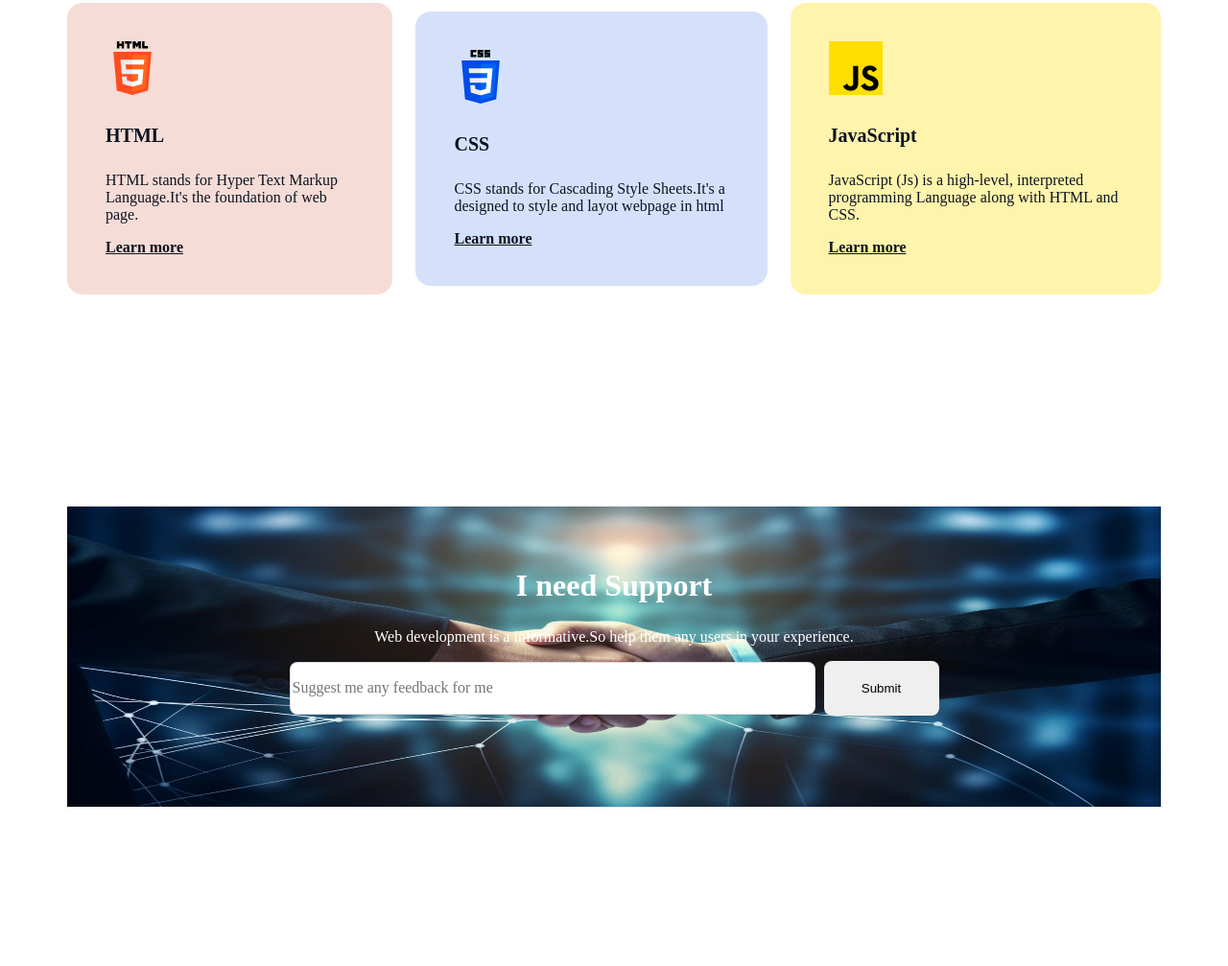
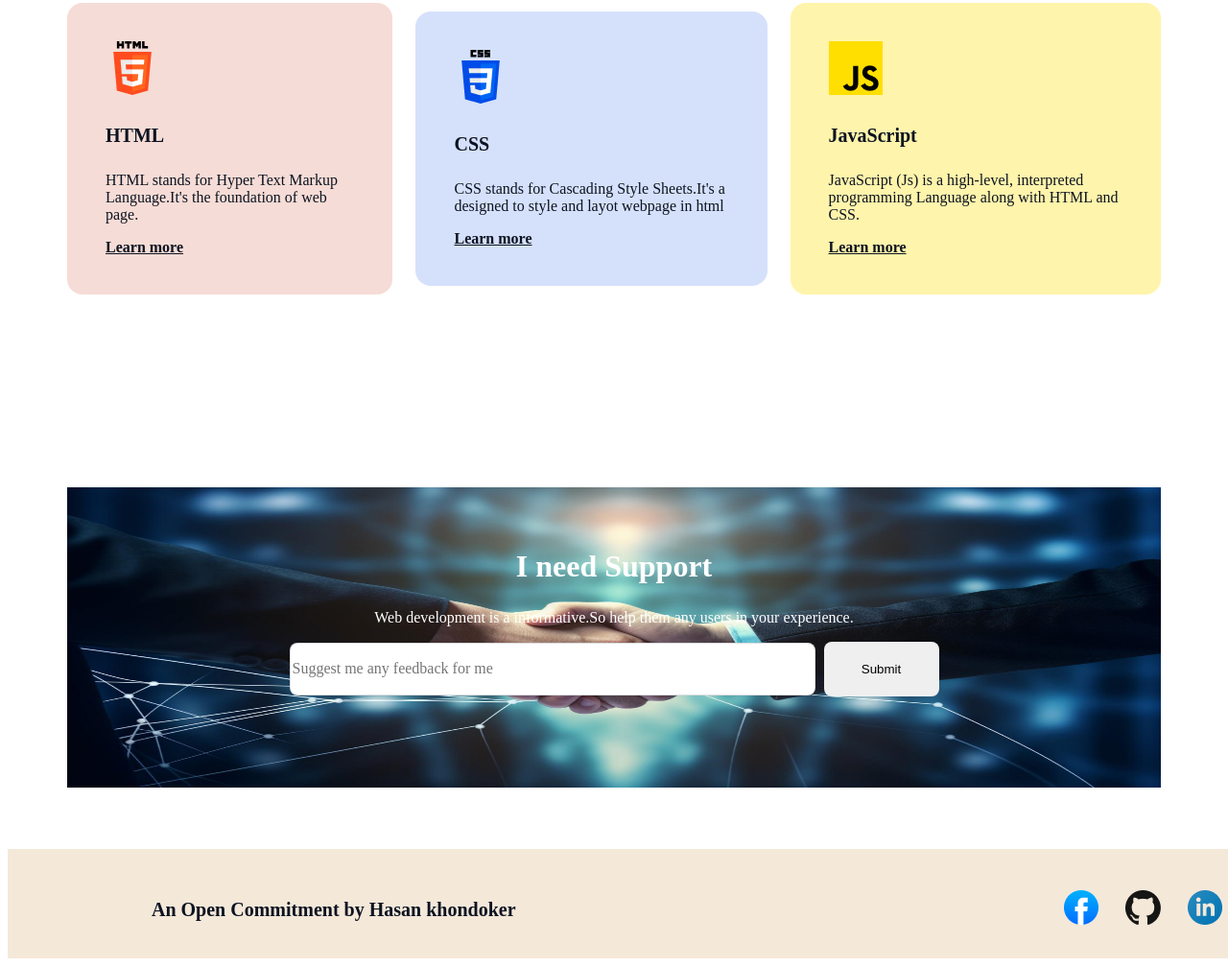
Before and after one commit to Tanbir76/my-first-assignment, a plain HTML site: page index.html in a window 1280 px wide. Shown: the part 3129-4136 px from the top of the page at 96% size. Before the commit the page ends 4042 px from the top, so only its background shows below. Drawn offline with Linux system fonts and the light colour scheme; a web font is replaced by a local one.

Commit message:
footer-is-completed

```diff
--- a/index.html
+++ b/index.html
@@ -104,12 +104,21 @@
 					<div class="support-container">
 						<input type="text" class="text" placeholder="Suggest me any feedback for me">
 						<button class="submite-btn">Submit</button>
-
 					</div>
 					</div>
 				 </section>
 	</main>
-	<footer>
+	<footer class="footer-container">
+		<div class="footer-content">
+			<div class="end-text">
+					<p>An Open Commitment by Hasan khondoker</p>
+			</div>
+			<div class="link-website">
+				<a href=""><img src="images/facebook.png" alt="facebook"></a>
+				<a href=""><img src="images/github.png" alt="github"></a>
+				<a href=""><img src="images/linkedin-icon 1.png" alt=""></a>
+			</div>
+		</div>
 
 	</footer>
 
--- a/style/style.css
+++ b/style/style.css
@@ -178,7 +178,7 @@ padding: 25px;
 height: 460px;
 	margin: 0 auto;
 	margin-top: 130px;
-	margin-bottom: 130px;
+	margin-bottom: 110px;
 }
 .developer-target-page h1{
 	color: rgb(13, 19, 33);
@@ -240,7 +240,7 @@ padding: 40px;
 	width: 1140px;
 height: 313px;
 padding: 64px 48px;
-margin-top: 50px;
+margin-top: 20px;
 margin: 0 auto;
 text-align: center;
 
@@ -290,3 +290,28 @@ height: 57px;
 border-radius: 8px;
 border-style: none;
 }
+/* footer-container-style-here */
+.footer-container{
+width: 1140px;
+height: 50px;
+margin: 0 auto;
+padding: 32px 150px 32px 150px;
+background: rgba(216, 177, 127, 0.295);
+}
+.footer-content{
+	display:flex;
+	justify-content:space-between;
+	flex-direction:center;
+	align-items: center;
+
+}
+.end-text{
+	color: rgb(13, 19, 33);
+font-family: Azeret Mono;
+font-size: 20px;
+font-weight: 600;
+}
+.link-website a{
+	margin-right:24px;
+}
+/* footer-container-end */
```
